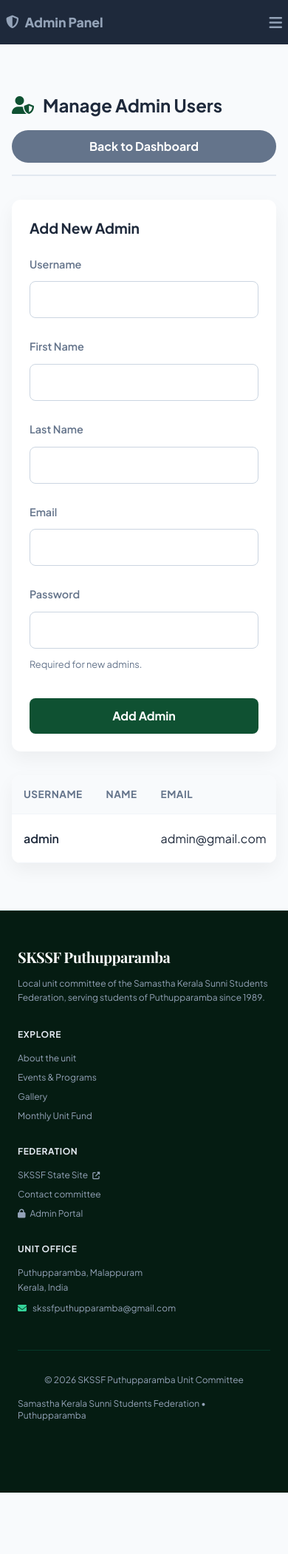
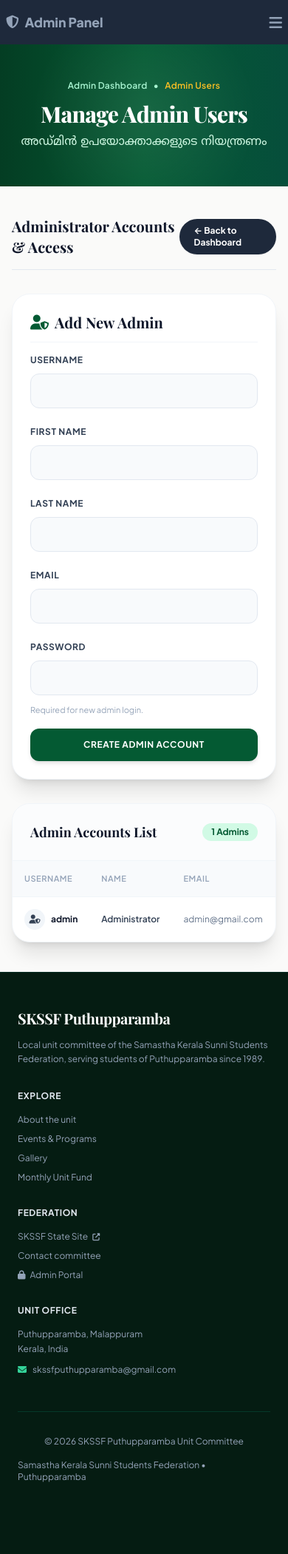
Before and after one commit to sinan-prvt/Islamic_Center, a Django app: page /manage/admins/ in a window 390 px wide. Shown: the whole page at 74% size. Before the commit the page ends 2018 px from the top, so only its background shows below. Run offline with Django 5.2, Linux system fonts and the light colour scheme; a user stored in the database is signed in; data comes from the database, SQL or seed files in the repository; some libraries are stand-ins or nearby versions; some web fonts are replaced.

Commit message:
Redesign Manage Admin Users page with Playfair Display typography and responsive admin list

```diff
--- a/templates/manage_admins.html
+++ b/templates/manage_admins.html
@@ -1,96 +1,146 @@
 {% extends 'base.html' %}
+{% load static %}
 
 {% block title %}Manage Admin Users - SKSSF Administration{% endblock %}
 
 {% block content %}
-<div class="py-16 bg-slate-50 min-h-[80vh]">
-    <div class="container mx-auto px-4 max-w-[1200px]">
+<!-- Page Hero Banner -->
+<section class="bg-gradient-to-r from-[#043d23] via-[#045a33] to-[#064e3b] text-white py-12 md:py-16 px-4 text-center relative overflow-hidden">
+    <div class="absolute inset-0 bg-[radial-gradient(circle,rgba(255,255,255,0.08)_0%,transparent_70%)] pointer-events-none"></div>
+    <div class="container mx-auto relative z-10">
+        <div class="flex justify-center items-center gap-2 text-xs md:text-sm text-emerald-200 font-semibold mb-3 tracking-wide">
+            <a href="{% url 'dashboard' %}" class="hover:text-amber-300 no-underline text-emerald-200 transition-colors">Admin Dashboard</a>
+            <span>&bull;</span>
+            <span class="text-amber-400">Admin Users</span>
+        </div>
+        <h1 class="font-serif text-3xl sm:text-4xl font-extrabold tracking-tight mb-2 text-white">Manage Admin Users</h1>
+        <p class="font-malayalam text-base text-emerald-100 max-w-xl mx-auto font-medium">
+            അഡ്മിൻ ഉപയോക്താക്കളുടെ നിയന്ത്രണം
+        </p>
+    </div>
+</section>
 
-        <div class="flex flex-col md:flex-row md:justify-between md:items-center mb-8 pb-4 border-b-2 border-slate-200 gap-4">
-            <h1 class="text-[1.5rem] md:text-[2rem] text-textmain flex items-center gap-3 m-0 font-bold"><i class="fas fa-user-shield text-primary"></i> Manage Admin Users</h1>
-            <a href="{% url 'dashboard' %}" class="inline-block bg-slate-500 text-white px-6 py-2.5 rounded-full font-bold no-underline transition-colors hover:bg-slate-600 text-center">Back to Dashboard</a>
+<!-- Main Content -->
+<section class="bg-[#fafaf9] py-10 md:py-16 min-h-[80vh]">
+    <div class="container mx-auto px-4 md:px-8 max-w-6xl">
+
+        <div class="flex justify-between items-center mb-8 pb-4 border-b border-slate-200">
+            <h3 class="font-serif text-xl font-bold text-slate-900 m-0">Administrator Accounts & Access</h3>
+            <a href="{% url 'dashboard' %}" class="bg-slate-800 hover:bg-slate-900 text-white px-5 py-2 rounded-full font-bold text-xs no-underline transition-colors shadow-sm">
+                &larr; Back to Dashboard
+            </a>
         </div>
 
-        <div class="grid grid-cols-1 md:grid-cols-[1fr_2.5fr] gap-8 items-start">
-            <div class="bg-white p-6 md:p-8 rounded-xl shadow-[0_10px_25px_rgba(0,0,0,0.05)] md:sticky md:top-8">
-                <h2 class="text-[1.2rem] text-textmain mb-6 font-bold">Add New Admin</h2>
-                <form method="POST">
+        <div class="grid grid-cols-1 lg:grid-cols-12 gap-8 items-start">
+
+            <!-- Left 4 Cols: Add Admin Form Card -->
+            <div class="lg:col-span-4 bg-white p-6 sm:p-8 rounded-3xl shadow-xl border border-slate-100 lg:sticky lg:top-8">
+                <h3 class="font-serif text-xl font-bold text-slate-900 mb-4 pb-3 border-b border-slate-100 flex items-center gap-2">
+                    <i class="fas fa-user-shield text-[#045a33]"></i> Add New Admin
+                </h3>
+
+                <form method="POST" class="form-card space-y-4">
                     {% csrf_token %}
-                    <div class="mb-5">
-                        <label class="block mb-2 font-semibold text-textmuted text-[0.9rem]">Username</label>
+                    <div>
+                        <label class="block text-xs font-bold uppercase tracking-wider text-slate-700 mb-1.5">Username</label>
                         {{ form.username }}
                     </div>
-                    <div class="mb-5">
-                        <label class="block mb-2 font-semibold text-textmuted text-[0.9rem]">First Name</label>
+                    <div>
+                        <label class="block text-xs font-bold uppercase tracking-wider text-slate-700 mb-1.5">First Name</label>
                         {{ form.first_name }}
                     </div>
-                    <div class="mb-5">
-                        <label class="block mb-2 font-semibold text-textmuted text-[0.9rem]">Last Name</label>
+                    <div>
+                        <label class="block text-xs font-bold uppercase tracking-wider text-slate-700 mb-1.5">Last Name</label>
                         {{ form.last_name }}
                     </div>
-                    <div class="mb-5">
-                        <label class="block mb-2 font-semibold text-textmuted text-[0.9rem]">Email</label>
+                    <div>
+                        <label class="block text-xs font-bold uppercase tracking-wider text-slate-700 mb-1.5">Email</label>
                         {{ form.email }}
                     </div>
-                    <div class="mb-5">
-                        <label class="block mb-2 font-semibold text-textmuted text-[0.9rem]">Password</label>
+                    <div>
+                        <label class="block text-xs font-bold uppercase tracking-wider text-slate-700 mb-1.5">Password</label>
                         {{ form.password }}
-                        <small class="text-textmuted block mt-1">Required for new admins.</small>
+                        <small class="text-slate-400 text-[11px] mt-1 block">Required for new admin login.</small>
                     </div>
 
-                    <button type="submit" class="w-full p-3 bg-primary text-white border-none rounded-lg font-bold cursor-pointer mt-4 transition-colors hover:bg-[#064e3b]">Add Admin</button>
+                    <button type="submit" class="w-full py-3.5 bg-[#045a33] hover:bg-[#064e3b] text-white font-bold rounded-xl text-xs uppercase tracking-wider shadow-md transition-all hover:scale-[1.01] cursor-pointer mt-2">
+                        Create Admin Account
+                    </button>
                 </form>
             </div>
 
-            <div class="bg-white rounded-xl shadow-[0_10px_25px_rgba(0,0,0,0.05)] overflow-hidden">
-                <div class="block w-full overflow-x-auto whitespace-nowrap">
-                    <table class="w-full border-collapse">
+            <!-- Right 8 Cols: Admins Table Card -->
+            <div class="lg:col-span-8 bg-white rounded-3xl shadow-xl border border-slate-100 overflow-hidden">
+                <div class="p-6 border-b border-slate-100 flex justify-between items-center bg-slate-50/50">
+                    <h3 class="font-serif text-lg font-bold text-slate-900 m-0">Admin Accounts List</h3>
+                    <span class="bg-emerald-100 text-[#045a33] text-xs font-bold px-3 py-1 rounded-full">{{ admins|length }} Admins</span>
+                </div>
+
+                <div class="overflow-x-auto">
+                    <table class="w-full text-xs md:text-sm">
                         <thead>
-                            <tr>
-                                <th class="p-4 md:px-6 md:py-4 text-left bg-slate-50 font-bold text-textmuted uppercase text-[0.85rem] tracking-[0.5px] border-b border-slate-100">Username</th>
-                                <th class="p-4 md:px-6 md:py-4 text-left bg-slate-50 font-bold text-textmuted uppercase text-[0.85rem] tracking-[0.5px] border-b border-slate-100">Name</th>
-                                <th class="p-4 md:px-6 md:py-4 text-left bg-slate-50 font-bold text-textmuted uppercase text-[0.85rem] tracking-[0.5px] border-b border-slate-100">Email</th>
-                                <th class="p-4 md:px-6 md:py-4 text-left bg-slate-50 font-bold text-textmuted uppercase text-[0.85rem] tracking-[0.5px] border-b border-slate-100">Actions</th>
+                            <tr class="bg-slate-50 text-slate-400 font-bold uppercase tracking-wider text-[11px] border-b border-slate-100">
+                                <th class="p-4 text-left font-semibold">Username</th>
+                                <th class="p-4 text-left font-semibold">Name</th>
+                                <th class="p-4 text-left font-semibold">Email</th>
+                                <th class="p-4 text-center font-semibold">Actions</th>
                             </tr>
                         </thead>
-                        <tbody>
+                        <tbody class="divide-y divide-slate-100">
                             {% for admin in admins %}
-                            <tr class="hover:bg-slate-50 transition-colors">
-                                <td class="p-4 md:px-6 md:py-4 text-left border-b border-slate-100 font-semibold">{{ admin.username }}</td>
-                                <td class="p-4 md:px-6 md:py-4 text-left border-b border-slate-100">{{ admin.get_full_name }}</td>
-                                <td class="p-4 md:px-6 md:py-4 text-left border-b border-slate-100">{{ admin.email }}</td>
-                                <td class="p-4 md:px-6 md:py-4 text-left border-b border-slate-100 flex gap-2.5">
-                                    <a href="{% url 'edit_admin' admin.id %}" class="w-8 h-8 rounded flex items-center justify-center transition-colors bg-blue-500 text-white hover:bg-blue-600"><i class="fas fa-edit"></i></a>
-                                    <a href="{% url 'delete_admin' admin.id %}" class="w-8 h-8 rounded flex items-center justify-center transition-colors bg-red-500 text-white hover:bg-red-600"><i class="fas fa-trash"></i></a>
+                            <tr class="hover:bg-slate-50/80 transition-colors">
+                                <td class="p-4 font-bold text-slate-900 whitespace-nowrap flex items-center gap-2">
+                                    <div class="w-7 h-7 rounded-full bg-slate-100 text-slate-700 flex items-center justify-center text-xs font-bold shrink-0">
+                                        <i class="fas fa-user-shield"></i>
+                                    </div>
+                                    {{ admin.username }}
+                                </td>
+                                <td class="p-4 text-slate-700 font-semibold whitespace-nowrap">{{ admin.get_full_name|default:"Administrator" }}</td>
+                                <td class="p-4 text-slate-500 whitespace-nowrap">{{ admin.email }}</td>
+                                <td class="p-4 text-center whitespace-nowrap">
+                                    <div class="flex items-center justify-center gap-3">
+                                        <a href="{% url 'edit_admin' admin.id %}" class="text-blue-600 hover:text-blue-800 transition-colors" title="Edit"><i class="fas fa-edit"></i></a>
+                                        <a href="{% url 'delete_admin' admin.id %}" class="text-rose-600 hover:text-rose-800 transition-colors" title="Delete"><i class="fas fa-trash-alt"></i></a>
+                                    </div>
                                 </td>
                             </tr>
                             {% empty %}
                             <tr>
-                                <td colspan="4" class="text-center text-textmuted p-8">No admin users found.</td>
+                                <td colspan="4" class="text-center text-slate-400 p-8">No admin users found.</td>
                             </tr>
                             {% endfor %}
                         </tbody>
                     </table>
                 </div>
             </div>
+
         </div>
-
     </div>
-</div>
+</section>
 
 <style>
-    /* Styling for Django generated forms in this page */
-    .form-card input, .form-card select, .form-card textarea {
+    .form-card input:not([type="checkbox"]), .form-card select, .form-card textarea {
         width: 100%;
-        padding: 0.8rem;
-        border: 1px solid #cbd5e1;
-        border-radius: 6px;
+        padding: 0.75rem 1rem;
+        background-color: #f8fafc;
+        border: 1px solid #e2e8f0;
+        border-radius: 0.75rem;
         font-family: inherit;
+        font-size: 0.875rem;
+        color: #0f172a;
         outline: none;
-        transition: border-color 0.2s;
+        transition: all 0.2s ease;
     }
-    .form-card input:focus, .form-card select:focus, .form-card textarea:focus {
-        border-color: #10b981;
+    .form-card input[type="checkbox"] {
+        width: 1.25rem !important;
+        height: 1.25rem !important;
+        padding: 0 !important;
+        accent-color: #045a33;
+        cursor: pointer;
+    }
+    .form-card input:not([type="checkbox"]):focus, .form-card select:focus, .form-card textarea:focus {
+        border-color: #045a33;
+        background-color: #ffffff;
     }
 </style>
 {% endblock %}
```
